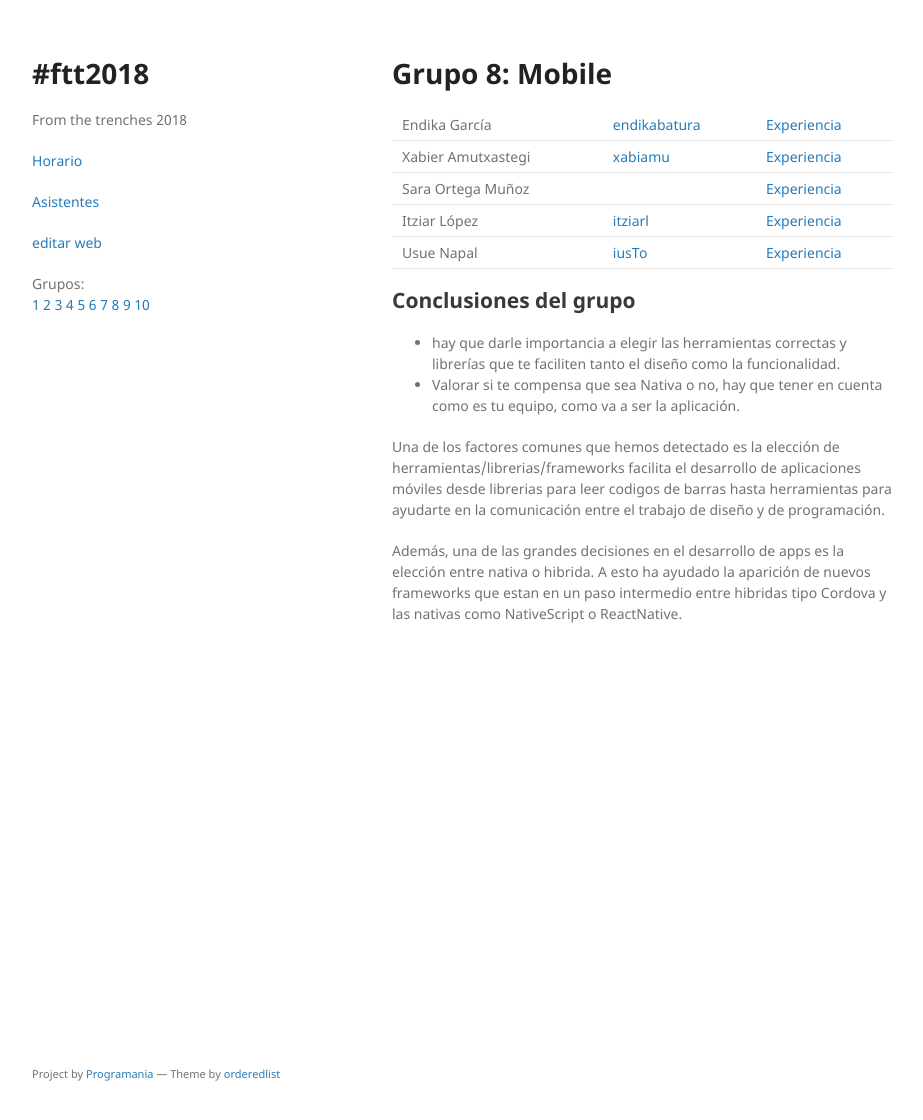
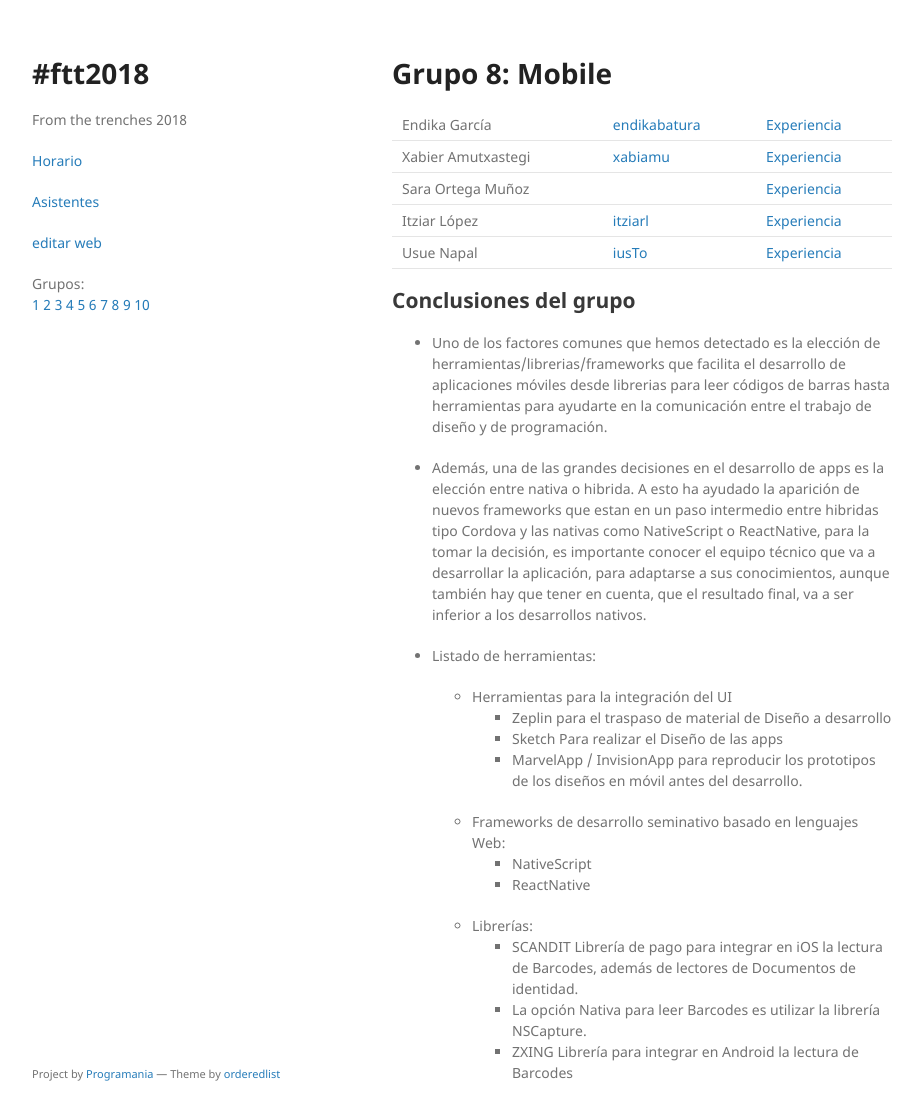
Before and after one commit to xala3pa/ftt2018, a Jekyll site: the page built from asistentes-grupos/grupo8.md, in a window 1280 px wide and 1153 px high. Shown: the top 1120 px of the window, without its empty margins (178-1101 px from the left). Built offline with Jekyll 4.4.1, drawn with Linux system fonts in a browser that asks for light colours; our own code applies the rules of GitHub Pages for plain Markdown files.

Commit message:
Concluiones grupales Mobile
Se han añadido más conclusiones grupales del grupo Mobile

```diff
--- a/asistentes-grupos/grupo8.md
+++ b/asistentes-grupos/grupo8.md
@@ -8,10 +8,24 @@ Usue Napal | [iusTo](https://twitter.com/iusTo) | [Experiencia](http://ftt.progr
 
 
 ## Conclusiones del grupo
-- hay que darle importancia a elegir las herramientas correctas y librerías que te faciliten tanto el diseño como la funcionalidad.
-- Valorar si te compensa que sea Nativa o no, hay que tener en cuenta como es tu equipo, como va a ser la aplicación.
+
+- Uno de los factores comunes que hemos detectado es la elección de herramientas/librerias/frameworks que facilita el desarrollo de aplicaciones móviles desde librerias para leer códigos de barras hasta herramientas para ayudarte en la comunicación entre el trabajo de diseño y de programación.
+
+- Además, una de las grandes decisiones en el desarrollo de apps es la elección entre nativa o hibrida. A esto ha ayudado la aparición de nuevos frameworks que estan en un paso intermedio entre hibridas tipo Cordova y las nativas como NativeScript o ReactNative, para la tomar la decisión, es importante conocer el equipo técnico que va a desarrollar la aplicación, para adaptarse a sus conocimientos, aunque también hay que tener en cuenta, que el resultado final, va a ser inferior a los desarrollos nativos.
+
+- Listado de herramientas:
+  - Herramientas para la integración del UI
+    * Zeplin para el traspaso de material de Diseño a desarrollo
+    * Sketch Para realizar el Diseño de las apps
+    * MarvelApp / InvisionApp para reproducir los prototipos de los diseños en móvil antes del desarrollo.
 
 
-Una de los factores comunes que hemos detectado es la elección de herramientas/librerias/frameworks facilita el desarrollo de aplicaciones móviles desde librerias para leer codigos de barras hasta herramientas para ayudarte en la comunicación entre el trabajo de diseño y de programación.
+  - Frameworks de desarrollo seminativo basado en lenguajes Web:
+    * NativeScript
+    * ReactNative
 
-Además, una de las grandes decisiones en el desarrollo de apps es la elección entre nativa o hibrida. A esto ha ayudado la aparición de nuevos frameworks que estan en un paso intermedio entre hibridas tipo Cordova y las nativas como NativeScript o ReactNative.
+
+  - Librerías:
+    * SCANDIT Librería de pago para integrar en iOS la lectura de Barcodes, además de lectores de Documentos de identidad.
+    * La opción Nativa para leer Barcodes es utilizar la librería NSCapture.
+    * ZXING Librería para integrar en Android la lectura de Barcodes
```
Also changed, not shown: experiencias/37.md (+4 -1 lines).
